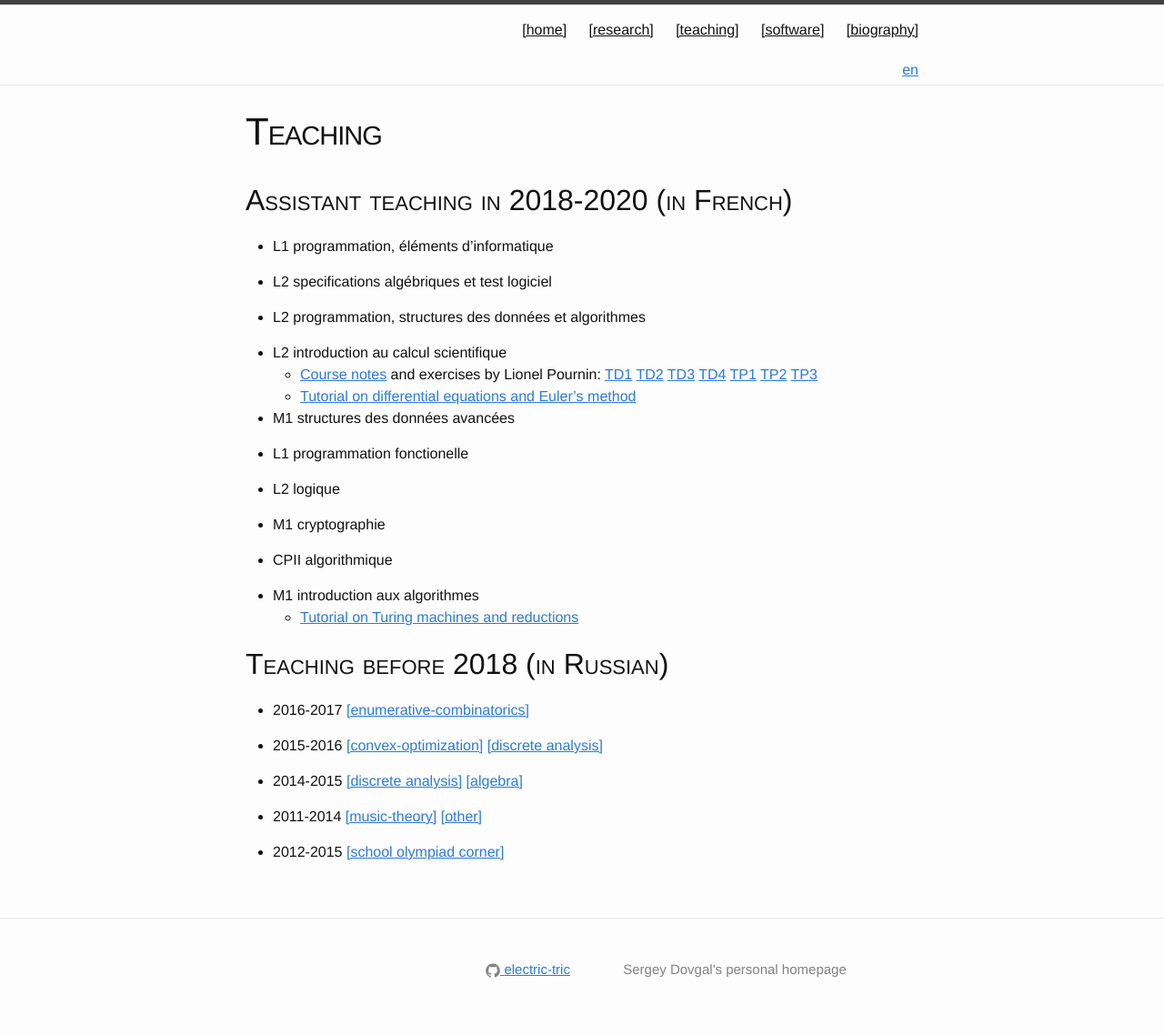
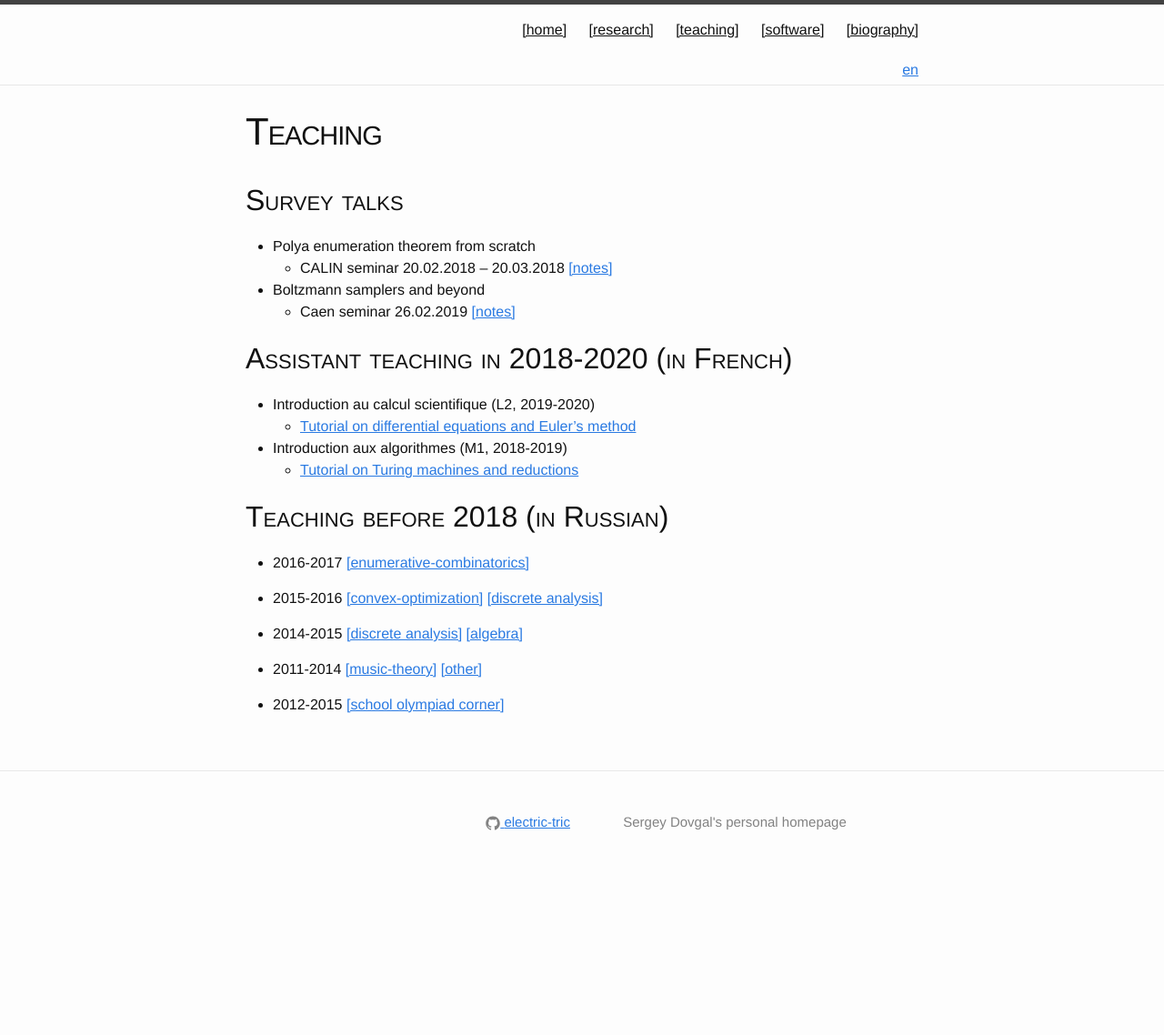
Before and after one commit to Sergey-A-Dovgal/sergey-a-dovgal.github.io, a Jekyll site: the page built from teaching.md, in a window 1280 px wide. Shown: the whole page at 91% size. Built offline with Jekyll 4.4.1, drawn with Linux system fonts in a browser that asks for light colours; after the commit the page ends 976 px from its top, so only the background shows below that.

Commit message:
ADD: Survey talks

```diff
--- a/teaching.md
+++ b/teaching.md
@@ -5,37 +5,23 @@ ref: teaching
 lang: en
 ---
 
+## Survey talks
+
+* Polya enumeration theorem from scratch
+    * CALIN seminar 20.02.2018 – 20.03.2018
+    [[notes]](files/teach/polya.pdf)
+
+* Boltzmann samplers and beyond
+    * Caen seminar 26.02.2019
+    [[notes]](files/teach/boltzmann.pdf)
+
 ## Assistant teaching in 2018-2020 (in French)
 
-* L1 programmation, éléments d'informatique
-
-* L2 specifications algébriques et test logiciel
-
-* L2 programmation, structures des données et algorithmes
-
-* L2 introduction au calcul scientifique
-    * [Course notes](https://lipn.fr/~pournin/ICS/NotesDeCours.pdf) and exercises by Lionel Pournin:
-    [TD1](https://lipn.fr/~pournin/ICS/TD1.pdf)
-    [TD2](https://lipn.fr/~pournin/ICS/TD2.pdf)
-    [TD3](https://lipn.fr/~pournin/ICS/TD3.pdf)
-    [TD4](https://lipn.fr/~pournin/ICS/TD4.pdf)
-    [TP1](https://lipn.fr/~pournin/ICS/TP1.pdf)
-    [TP2](https://lipn.fr/~pournin/ICS/TP2.pdf)
-    [TP3](https://lipn.fr/~pournin/ICS/TP3.pdf)
+* Introduction au calcul scientifique (L2, 2019-2020)
     * [Tutorial on differential equations
 and Euler's method](files/teach/l2-spi-td5.pdf)
 
-* M1 structures des données avancées
-
-* L1 programmation fonctionelle
-
-* L2 logique
-
-* M1 cryptographie
-
-* CPII algorithmique
-
-* M1 introduction aux algorithmes
+* Introduction aux algorithmes (M1, 2018-2019)
     * [Tutorial on Turing machines and
       reductions](files/teach/m1-tm-preexam.pdf)
 
```
Also changed, not shown: 2 other files.
